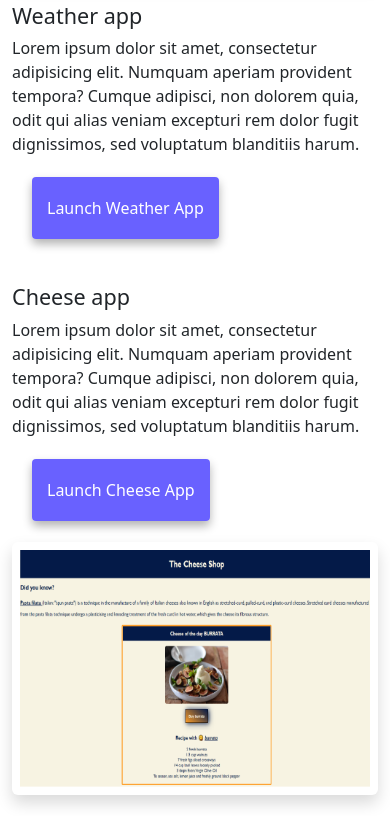
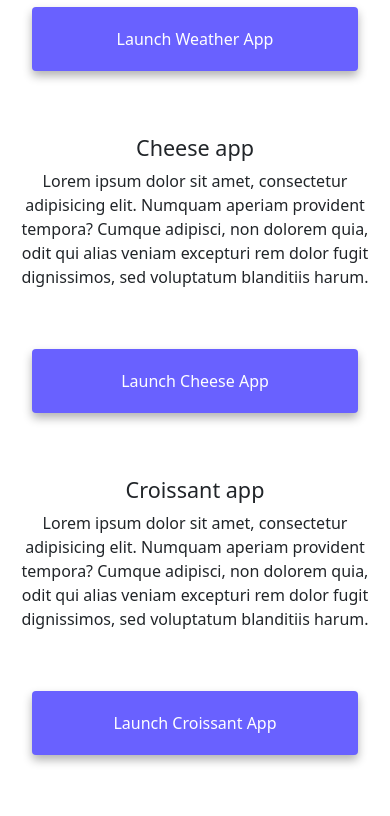
Before and after one commit to KozlitinaNatalia/Portfolio, a plain HTML site: page index.html in a window 390 px wide. Shown: the part 619-1435 px from the top of the page. After the commit the page ends 1414 px from the top, so only its background shows below. Drawn offline with nearby package versions, Linux system fonts and the light colour scheme.

Commit message:
change photo

```diff
--- a/index.html
+++ b/index.html
@@ -83,7 +83,7 @@
               voluptatum blanditiis harum.
             </section>
             <div class="button top margin-bottom">
-              <a href="#" class="blue-button">Launch Weather App</a>
+              <a href="https://regal-basbousa-574a90.netlify.app/" target="_blank" class="blue-button">Launch Weather App</a>
             </div>
           </div>
         </div>
@@ -103,7 +103,7 @@
           </div>
           <div class="col-sm-6">
             <img
-              src="images/cheese_app.jpg"
+              src="images/cheese_app.png"
               class="img-fluid p-2 shadow rounded"
               alt="Cheese application"
             />
@@ -111,6 +111,13 @@
         </div>
         <br />
         <div class="row">
+          <div class="col-sm-6">
+            <img
+              src="images/croissant_app.png"
+              class="img-fluid p-2 shadow rounded"
+              alt="Croissant application"
+            />
+          </div>
           <div class="col-sm-6">
             <section>
               <h4>Croissant app</h4>
@@ -120,15 +127,8 @@
               voluptatum blanditiis harum.
             </section>
             <div class="button top margin-bottom">
-              <a href="#" class="blue-button">Launch Croissant App</a>
+              <a href="https://beautiful-cactus-cf6d1b.netlify.app/photo.html" target="_blank" class="blue-button">Launch Croissant App</a>
             </div>
-          </div>
-          <div class="col-sm-6">
-            <img
-              src="images/croissant_app.png"
-              class="img-fluid p-2 shadow rounded"
-              alt="Croissant application"
-            />
           </div>
         </div>
       </div>
--- a/styles.css
+++ b/styles.css
@@ -6,7 +6,6 @@
 
 body {
   margin: 60px auto;
-  max-width: 1000px;
 }
 
 h1,
@@ -93,9 +92,28 @@ p {
 }
 
 .top {
-  margin-top: 40px;
+  margin-top: 60px;
 }
 
 .margin-bottom {
     margin-bottom: 40px;
 }
+
+@media(max-width: 576px) {
+  .col-sm-6 .rounded {
+      display: none;
+  }
+
+  h4 {
+    text-align: center;
+  }
+
+  section {
+    text-align: center;
+  }
+
+  .blue-button {
+    display: block;
+    text-align: center;
+  }
+}
```
Also changed, not shown: about.html (+1 -1 lines), images/cheese_app.png (added), images/croissant_app.png, images/weather_app.png.
